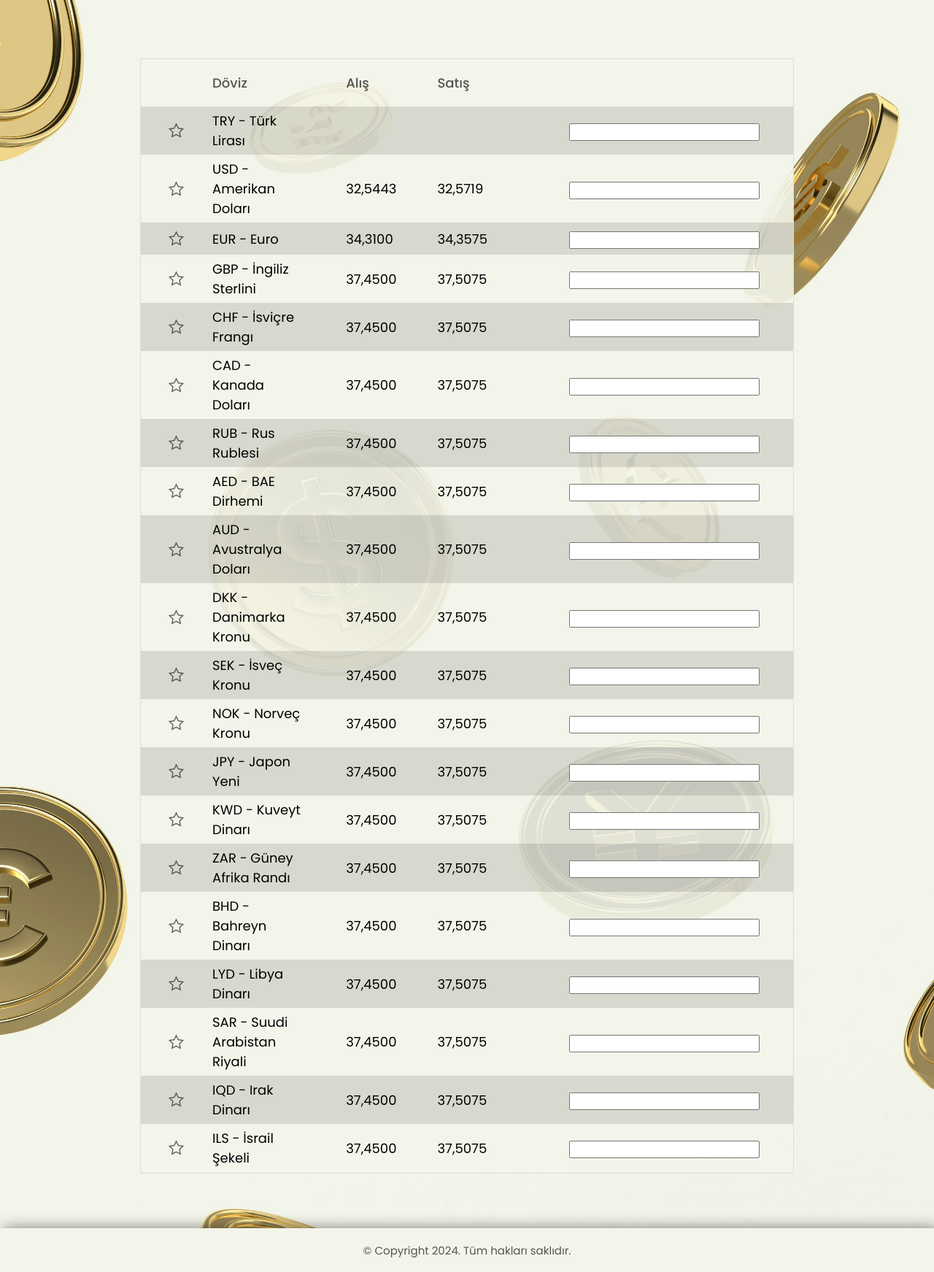
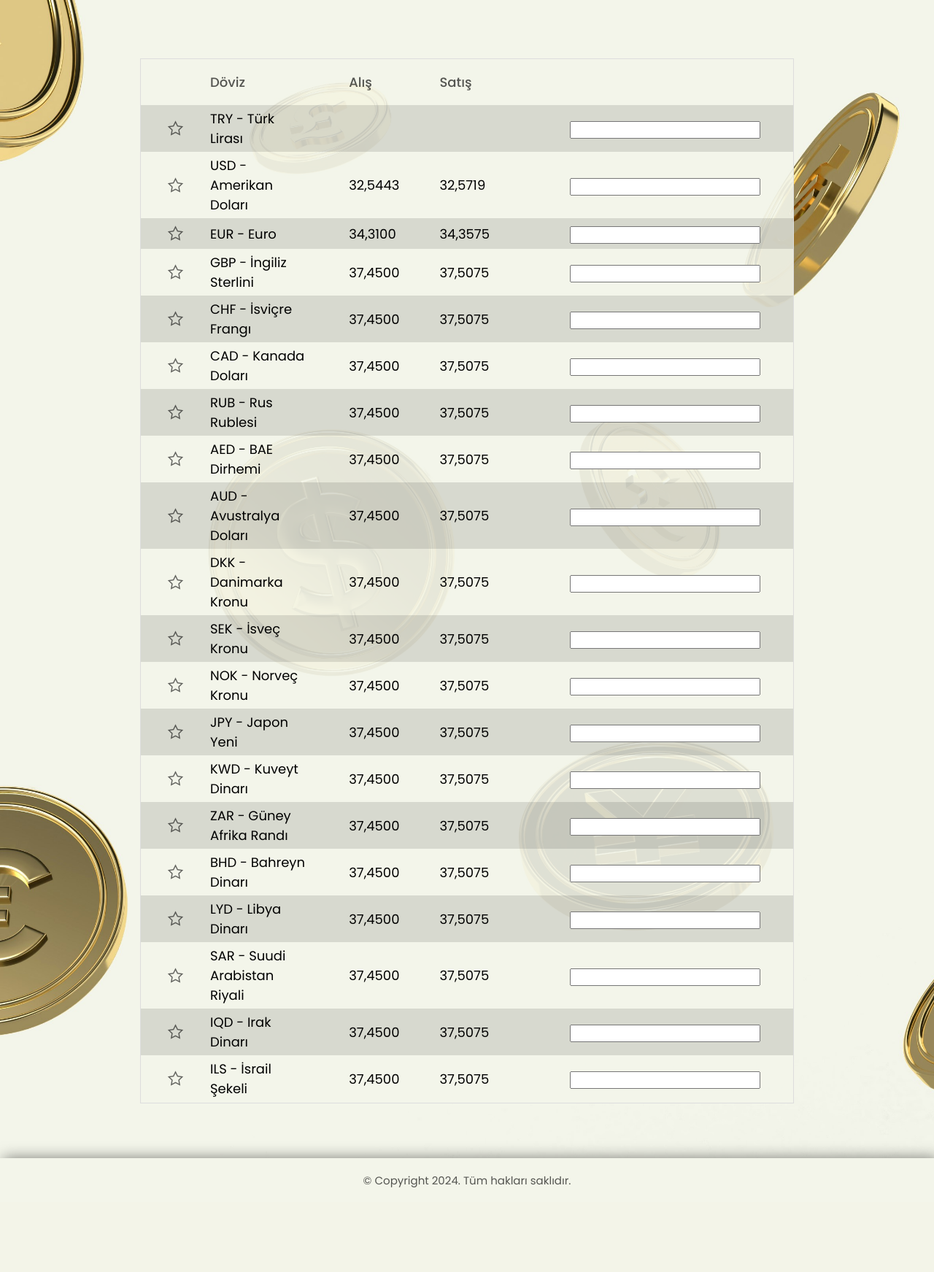
Before and after one commit to tolgab35/Doviz-Otomasyon-Sitesi, a PHP site: page /piyasalar.html in a window 1280 px wide. Shown: the part 55-1798 px from the top of the page at 73% size. After the commit the page ends 1682 px from the top, so only its background shows below. Run offline with PHP 8.4, Linux system fonts and the light colour scheme.

Commit message:
update little changes and sticky footer

```diff
--- a/style.css
+++ b/style.css
@@ -146,6 +146,8 @@ body,
 }
 
 .footer {
+  position: sticky;
+  top: 100%;
   display: flex;
   width: 100%;
   height: 60px;
@@ -180,7 +182,7 @@ body,
 #piyasalar-tablo td {
   position: relative;
   top: -1px;
-  padding: 6px;
+  padding: 5px;
 }
 #piyasalar-tablo th {
   font-size: 18px;
```
